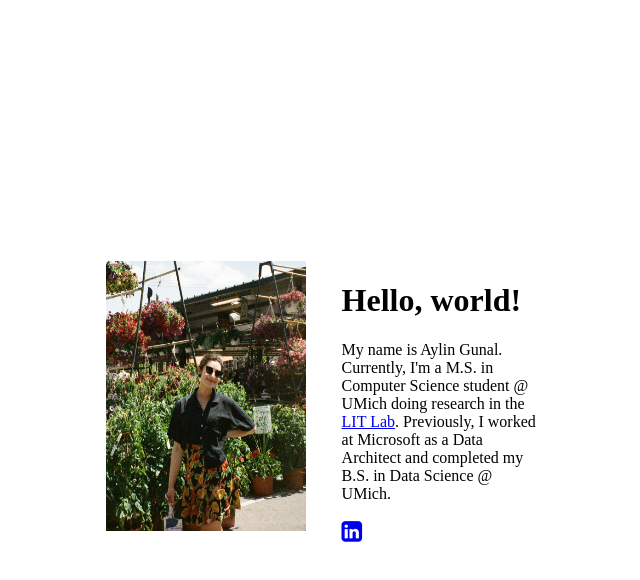
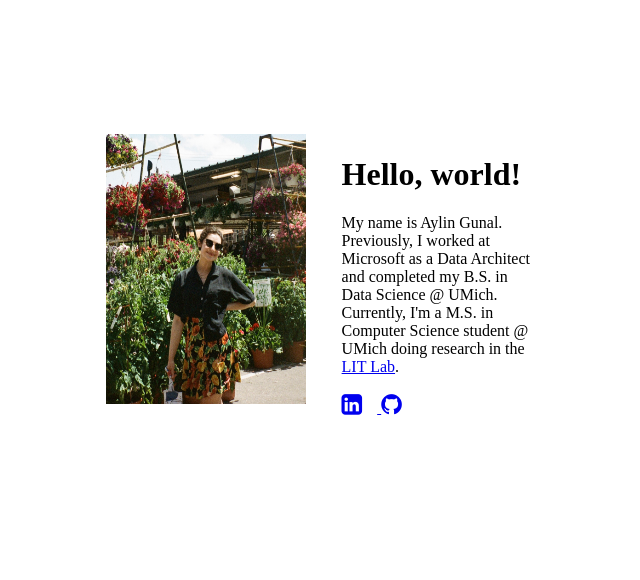
Before and after one commit to aylingunal/aylingunal.github.io, a plain HTML site: page index.html in a window 1280 px wide. Shown: the whole page, without its empty margins (218-858 px from the left). Drawn offline with Linux system fonts and the light colour scheme.

Commit message:
updating personal website to incl git

```diff
--- a/index.html
+++ b/index.html
@@ -21,40 +21,57 @@ img.resize {
   </style>
 </head>
   <body>
-    <div style="margin:auto;width: 50%;top: 50%;left: 50%;padding-top: 20%;">
+    <div style="margin:auto;width: 50%;top: 50%;left: 50%;padding-top: 10%;padding-bottom: 10%;">
         <img src="picofme.jpg" alt="farmer's market morning" style="width: 200px;height: 270px; display: inline-block;margin-right: 5%;vertical-align: top;">
         <span style="display: inline-block;vertical-align:top;width: 200px;">
 
             <h1>Hello, world!</h1>
-            <p>My name is Aylin Gunal. Currently, I'm a
-                M.S. in Computer Science student @ UMich
-                doing research in the <a href="https://lit.eecs.umich.edu/index.html">LIT Lab</a>. Previously,
+            <p>My name is Aylin Gunal. Previously,
                 I worked at Microsoft as a Data Architect
                 and completed my B.S. in Data Science @ UMich.
+                <br>
+                Currently, I'm a M.S. in Computer Science student @ UMich
+                doing research in the
+                <a href="https://lit.eecs.umich.edu/index.html">LIT Lab</a>.
             </p>
             <p>
                 <a href="https://www.linkedin.com/in/aylin-gunal-82179914a/">
-                    <i style="font-size:24px" class="fa">&#xf08c; </i>
-                  </a></p>
+                    <i style="font-size:24px;padding-right: 15px;" class="fa">&#xf08c; </i>
+                  </a>
+                  <a href="https://github.com/aylingunal">
+                    <i class="fa fa-github" style="font-size:24px"> </i>
+                  </a>
+                  <a href="https://scholar.google.com/citations?user=fIs1cBsAAAAJ&hl=en">
+                    <i style="font-size:24px"> </i>
+                  </a>
+                </p>
             </p>
-            <!--
-            <ul onclick="expandSection">Industry</ul>
-            <p id="industrySection">industry stuff</p>
-            <ul>Academic</ul>
-            <p id="academicSection">academic stuff</p>
-            <ul>Links</ul>
-            <p id="linksSection">
-              <a href="https://www.linkedin.com/in/aylin-gunal-82179914a/">
-                <i style="font-size:24px" class="fa">&#xf08c; </i>
-              </a></p>
-            <ul>art and fun</ul>
-            <p>something</p>
-            -->
+            <p>
+
+            </p>
+            </p>
         </span>
-
+        <!-- <h2>Current</h2> -->
+        <!-- <ul>
+          <li>Collaboration with the Lifelong Learning Lab to further develop
+            methods towards virtual meeting summarization.
+          </li>
+          <li>Collaboration with the School of Public Health to derive insights
+            from counseling dialogues of multiple languages.
+          </li>
+          <li>
+            Graduate student instructor for EECS 486 in W23.
+          </li>
+        </ul>
+        <h2>Previous</h2>
+        <ul>
+          <li>"Understanding the role of questions on mental health support-seeking
+            forums" will appear at W3PHIAI-23, February 13th-14th 2023.
+          </li>
+        </ul> -->
     </div>
 
-
+<!--
     <script>
         function expandSection(this) {
             return p1 * p2;   // The function returns the product of p1 and p2
@@ -83,7 +100,7 @@ img.resize {
                 }
             }
         }
-        </script>
+        </script> -->
 
   </body>
 </html>
```
